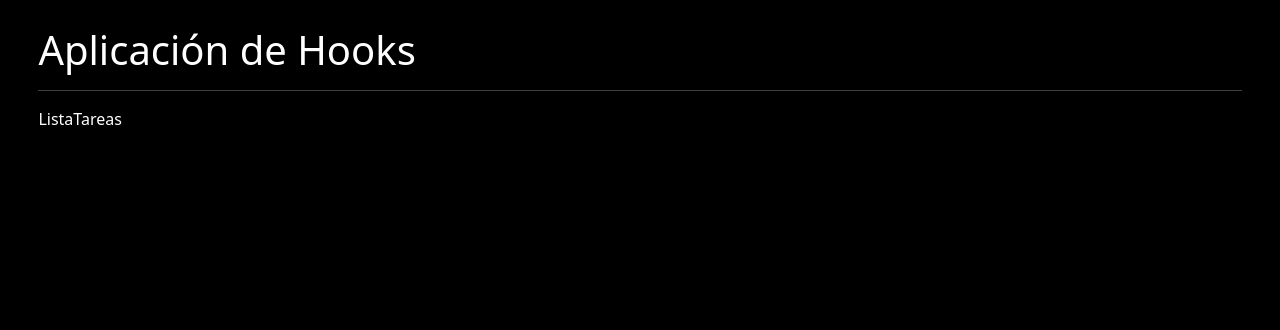
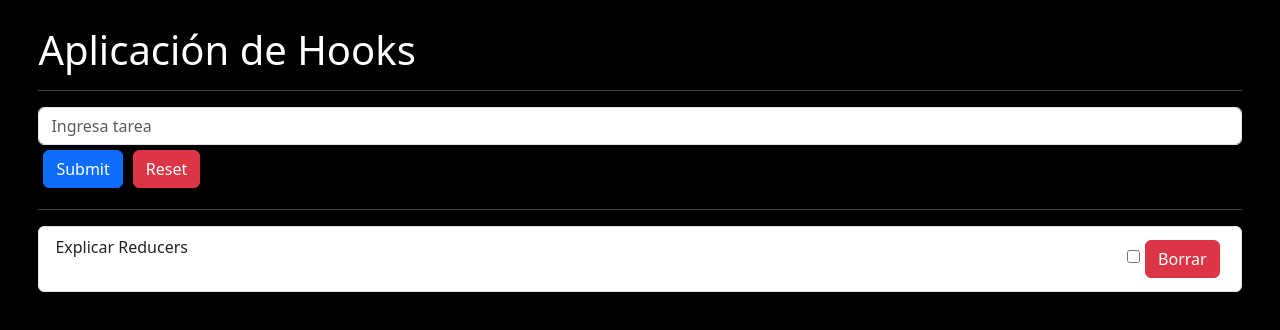
Before and after one commit to vmarialuzm/practica-hooks-react, a React (Vite) app: page / in a window 1280 px wide. Shown: the top 330 px of the page. Built offline with nearby package versions, Linux system fonts and the light colour scheme.

Commit message:
useReducer

```diff
--- a/src/components/ListaTareas.jsx
+++ b/src/components/ListaTareas.jsx
@@ -1,70 +1,122 @@
+import { useReducer } from "react"
+import { useForm } from "../hooks/useForm"
+
 const initialState = [{
-    id: 1,
+    id: new Date().getTime(),
     tarea: 'Explicar Reducers',
     finalizada: false
 }]
-
-const nuevaTarea = {
-    id: 2,
-    tarea: 'Explicar use Reducers',
-    finalizada: false
-}
-
-const agregarTarea = {
-    type: '[TAREAS] Agregar Tarea',
-    payload: nuevaTarea
-}
-const editarTarea = {
-    type: '[TAREAS] Editar Tarea',
-    payload: nuevaTarea
-}
-const eliminarTarea = {
-    type: '[TAREAS] Eliminar Tarea',
-}
-const borrarTarea = {
-    type: '[TAREAS] Borrar Tarea',
-}
-
 
 const tareaReducer = (state = initialState, action = {}) => {
     switch (action.type) {
         case '[TAREAS] Agregar Tarea':
             return [...state, action.payload]
-        case '[TAREAS] Editar Tarea':
-            // return [...state, action.payload]
+        case '[TAREAS] Finalizar Tarea':
+            return state.map(tarea => {
+                if (tarea.id === action.payload) {
+                    return {
+                        ...tarea,
+                        finalizada: !tarea.finalizada
+                    }
+                } return tarea
+            })
         case '[TAREAS] Eliminar Tarea':
-            // return [...state, action.payload]
+            return state.filter(tarea => tarea.id !== action.payload)
         case '[TAREAS] Borrar Tarea':
-            return []
+            return action.payload
         default:
-            break;
+            return state;
     }
-    return state
 }
-
-console.log(tareaReducer(initialState, agregarTarea))
-
-
-
-
-
-
-
-
-
-
-
-
-
-
-
-
 
 
 
 
 export const ListaTareas = () => {
-  return (
-    <div>ListaTareas</div>
-  )
+
+    const [tareasState, dispatch] = useReducer(tareaReducer, initialState)
+
+    const { tarea, formState, onInputChange } = useForm({ tarea: ''})
+
+    const agregarTarea = (event) => {
+        event.preventDefault()
+        if(formState.tarea == '') return
+        const tarea = {
+            id: new Date().getTime(),
+            tarea: formState.tarea,
+            finalizada: false
+        }
+        const action = {
+            type: '[TAREAS] Agregar Tarea',
+            payload: tarea
+        }
+        dispatch(action)
+    }
+
+    const finalizarTarea = ({id}) => {
+        const action = {
+            type: '[TAREAS] Finalizar Tarea',
+            payload: id
+        }
+        dispatch(action)
+    }
+
+    const eliminarTarea = ({id}) => {
+        const action = {
+            type: '[TAREAS] Eliminar Tarea',
+            payload: id
+        }
+        dispatch(action)
+    }
+
+    const reset = () => {
+        const action = {
+            type: '[TAREAS] Borrar Tarea',
+            payload: []
+        }
+        dispatch(action)
+    }
+
+    return (
+        <>
+            <form onSubmit={agregarTarea}>
+                <div className="form-group">
+                        <input
+                        type="text"
+                        className="form-control"
+                        name="tarea"
+                        placeholder="Ingresa tarea"
+                        value={tarea}
+                        onChange={onInputChange}
+                    />
+                </div>
+                <button type="submit" className="btn btn-primary">Submit</button>
+                <button type="button" className="btn btn-danger" onClick={reset}>Reset</button>
+
+            </form>
+            <hr />
+            <ul className="list-group">
+                {tareasState.map (item => {
+                    return (
+                        <li key={item.id} className="list-group-item d-flex justify-content-between">
+                            <span>{item.tarea}</span>
+                            <div>
+                                <input
+                                    type="checkbox"
+                                    value={item.finalizada}
+                                    onChange={() => finalizarTarea(item)}
+                                />
+                                <button
+                                    className="btn btn-danger"
+                                    onClick={() => eliminarTarea(item)}
+                                >
+                                    Borrar
+                                </button>
+                            </div>
+                        </li>
+                    )
+                })}
+            </ul>
+        </>
+    )
 }
```
